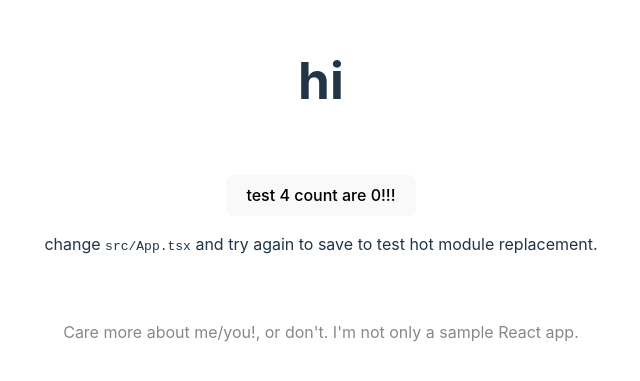
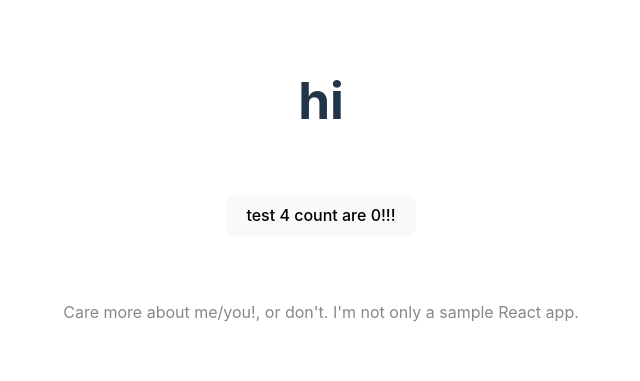
Before and after one commit to jakhsu/sample-react-app, a React (Vite) app: page / in a window 1280 px wide. Shown: the part 211-592 px from the top of the page, without its empty margins (319-959 px from the left). Built offline with nearby package versions, Linux system fonts and the light colour scheme.

Commit message:
Update App.tsx

```diff
--- a/src/App.tsx
+++ b/src/App.tsx
@@ -16,7 +16,6 @@ function App() {
           test 4 count are {count}!!!
         </button>
         <p>
-          change <code>src/App.tsx</code> and try again to save to test hot module replacement.
         </p>
       </div>
       <p className="read-the-docs">
```
